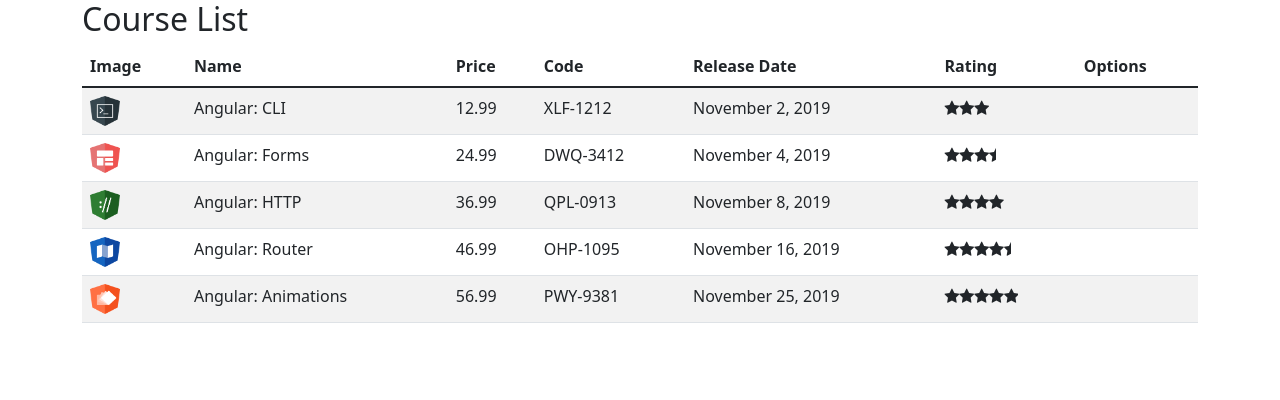
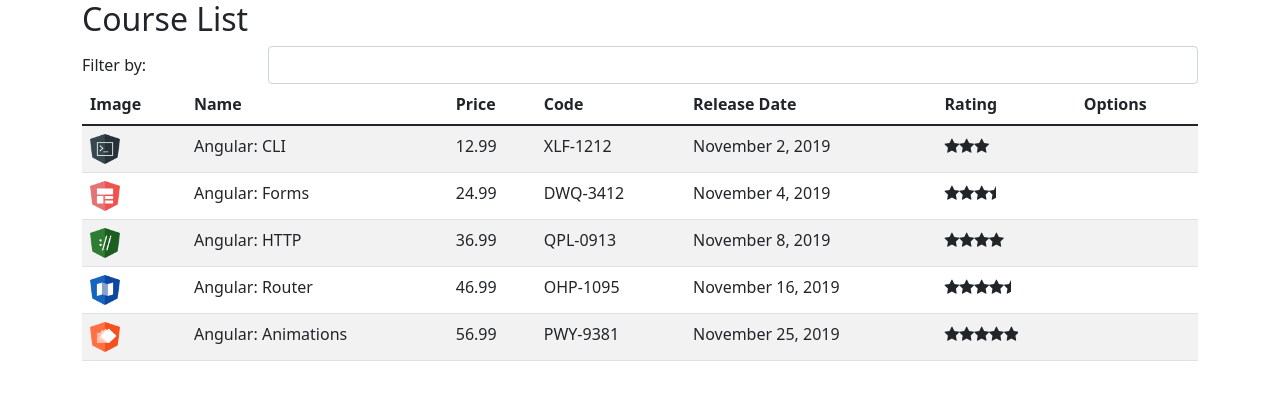
Before and after one commit to RichardZozimo/course-manage, an Angular app: page / in a window 1280 px wide. Shown: the top 400 px of the page. Built offline with nearby package versions, Linux system fonts and the light colour scheme.

Commit message:
filtrando cursos utilizando eventos em data binding

```diff
--- a/src/app/courses/course-list.component.html
+++ b/src/app/courses/course-list.component.html
@@ -1,4 +1,14 @@
 <h2>Course List</h2>
+
+<div class="form-group">
+  <label for="" class="col-sm-2 col-form-label">
+    Filter by:
+  </label>
+  <div class="col-sm-10" style="float:right">
+    <input [(ngModel)]="filter" class="form-control">
+  </div>
+</div>
+
 
 <table class="table table-striped">
   <thead>
@@ -14,7 +24,7 @@
   </thead>
 
   <tbody>
-    <tr *ngFor="let course of courses">
+    <tr *ngFor="let course of filteredCourses">
       <td><img [src]="course.imageUrl" width="30" height="30"/></td>
       <td>{{ course.name }}</td>
       <td>{{ course.price }}</td>
--- a/src/app/courses/course-list.component.ts
+++ b/src/app/courses/course-list.component.ts
@@ -8,12 +8,25 @@
 })
 export class CourseListComponent implements OnInit {
 
-  courses: Course[] = [];
+  filteredCourses: Course[] = [];
+  _courses: Course[] = [];
+
+  _filterBy!: string;
 
   constructor(private courseService: CourseService) {}
 
   ngOnInit(): void {
-    this.courses = this.courseService.retrieveAll();
+    this._courses = this.courseService.retrieveAll();
+    this.filteredCourses = this._courses;
   }
 
+  set filter(value: string) {
+    this._filterBy = value;
+
+    this.filteredCourses = this._courses.filter((course: Course) => course.name.toLocaleLowerCase().indexOf(this._filterBy.toLocaleLowerCase()) > -1);
+  }
+
+  get filter() {
+    return this._filterBy;
+  }
 }
```
